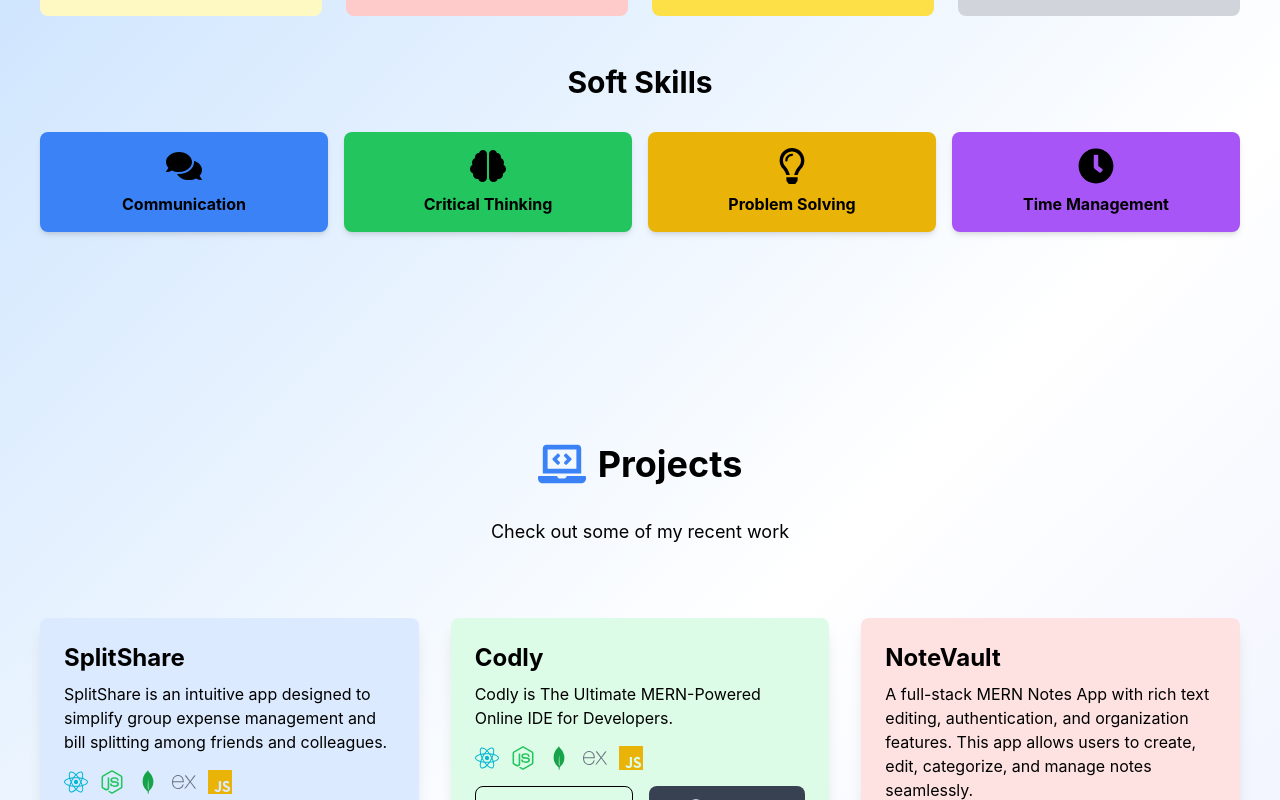
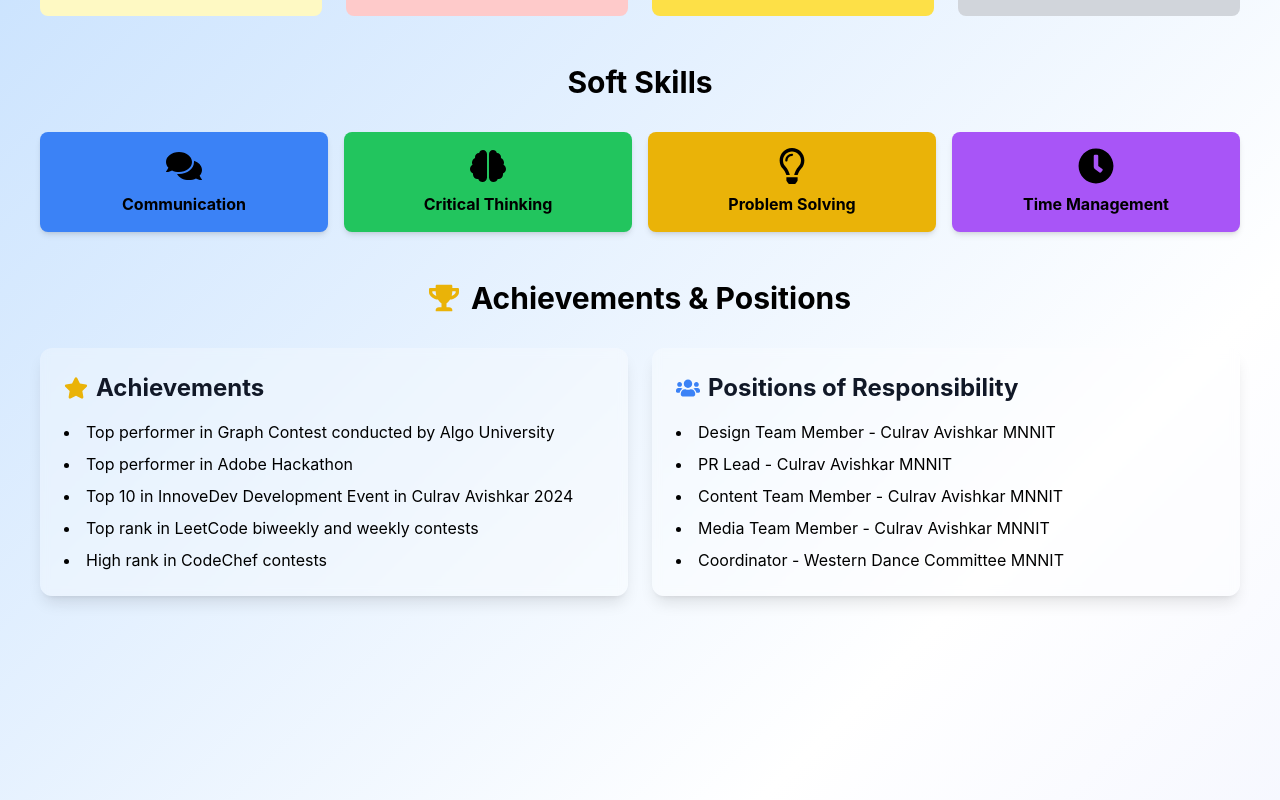
Before and after one commit to sourabh1211/Workspace_Portfolio, a React (Create React App) app: page / in a window 1280 px wide. Shown: the part 1772-2572 px from the top of the page. Built offline with nearby package versions, Linux system fonts and the light colour scheme.

Commit message:
Update About.jsx

```diff
--- a/src/components/About.jsx
+++ b/src/components/About.jsx
@@ -163,6 +163,43 @@ const About = () => {
             <SkillIcon icon={<FaClock />} name="Time Management" bgColor="bg-purple-500" hoverColor="hover:bg-purple-600" />
           </div>
         </section>
+
+        <section className="mb-12">
+  <h3 className="text-3xl font-bold text-center mb-8 text-black flex items-center justify-center">
+    <FaTrophy className="mr-3 text-yellow-500" /> Achievements & Positions
+  </h3>
+
+  <div className="grid grid-cols-1 md:grid-cols-2 gap-6">
+    {/* Achievements Card */}
+    <div className="p-6 bg-white/30 backdrop-blur-sm rounded-xl shadow-lg hover:shadow-2xl hover:scale-105 transition-all duration-300 cursor-pointer">
+      <h4 className="text-2xl font-bold mb-4 flex items-center">
+        <FaStar className="mr-2 text-yellow-500" /> Achievements
+      </h4>
+      <ul className="list-disc list-inside space-y-2 text-black">
+        <li>Top performer in Graph Contest conducted by Algo University</li>
+        <li>Top performer in Adobe Hackathon</li>
+        <li>Top 10 in InnoveDev Development Event in Culrav Avishkar 2024</li>
+        <li>Top rank in LeetCode biweekly and weekly contests</li>
+        <li>High rank in CodeChef contests</li>
+      </ul>
+    </div>
+
+    {/* Positions of Responsibility Card */}
+    <div className="p-6 bg-white/30 backdrop-blur-sm rounded-xl shadow-lg hover:shadow-2xl hover:scale-105 transition-all duration-300 cursor-pointer">
+      <h4 className="text-2xl font-bold mb-4 flex items-center">
+        <FaUsers className="mr-2 text-blue-500" /> Positions of Responsibility
+      </h4>
+      <ul className="list-disc list-inside space-y-2 text-black">
+        <li>Design Team Member - Culrav Avishkar MNNIT</li>
+        <li>PR Lead - Culrav Avishkar MNNIT</li>
+        <li>Content Team Member - Culrav Avishkar MNNIT</li>
+        <li>Media Team Member - Culrav Avishkar MNNIT</li>
+        <li>Coordinator - Western Dance Committee MNNIT</li>
+      </ul>
+    </div>
+  </div>
+</section>
+
       </div>
     </div>
   );
```
